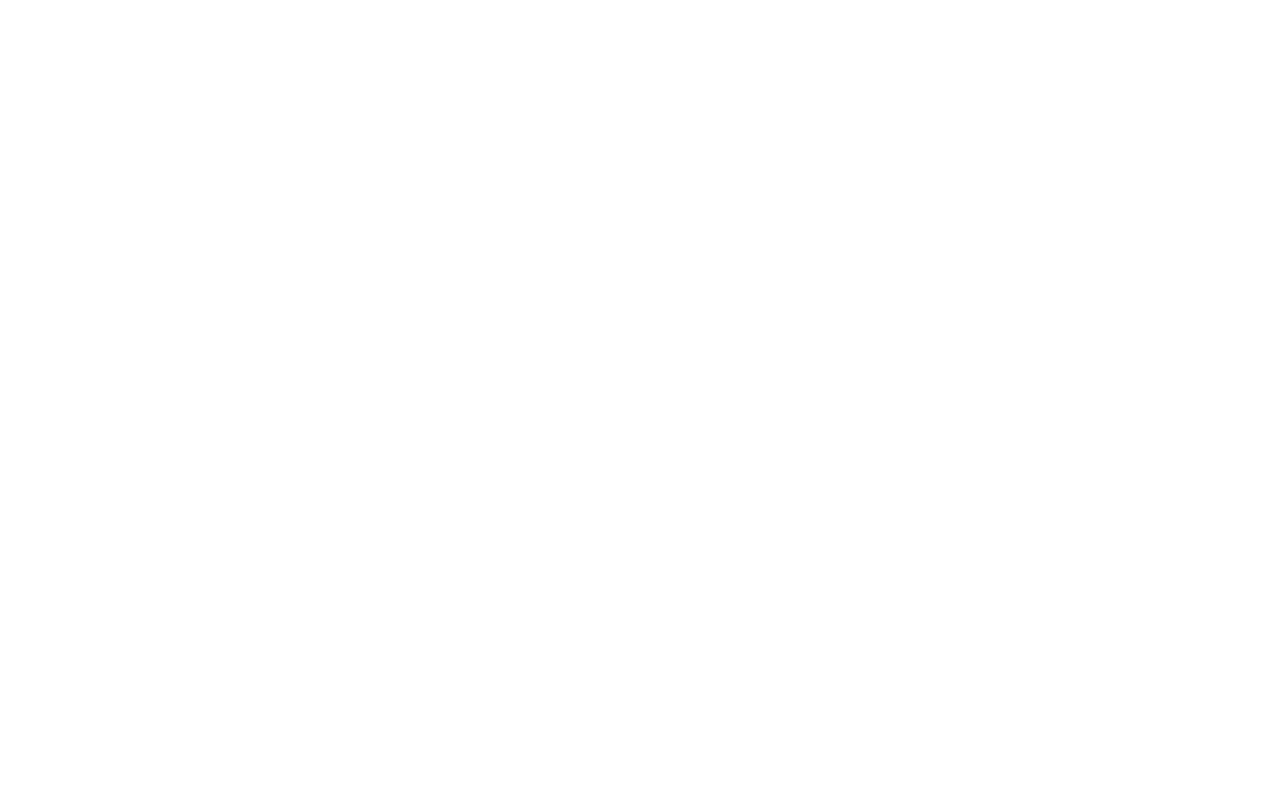
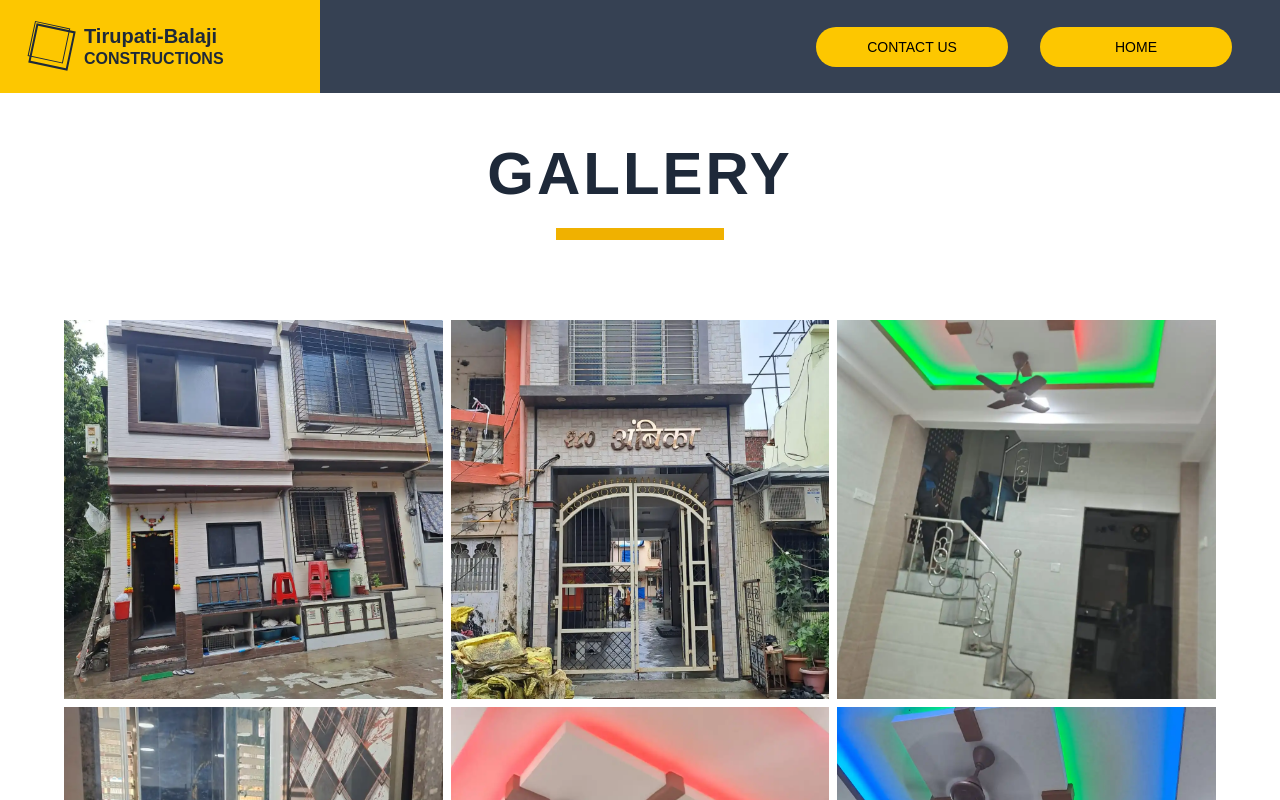
Before and after one commit to AAROHSINHA/Tirupati-Balaji-Construction-Site, a React (Vite) app in the folder site/: page /gallery in a window 1280 px wide. Before the commit this address had no page. Shown: the top 800 px of the page. Built offline with nearby package versions, Linux system fonts and the light colour scheme.

Commit message:
GALLERY SECTION DONE

```diff
--- a/site/src/App.tsx
+++ b/site/src/App.tsx
@@ -4,6 +4,7 @@
 import ConstructionPage from "./ServicesPage/ServicePages/ConstructionPage.tsx";
 import { Routes, Route, useLocation } from "react-router-dom";
 import { useEffect } from "react";
+import GallerySection from "./ServicesPage/ServicePages/GallerySection.tsx";
 
 function App() {
   const { pathname } = useLocation();
@@ -20,6 +21,7 @@
         path="/construction-and-remodelling"
         element={<ConstructionPage />}
       />
+      <Route path="/gallery" element={<GallerySection />} />
     </Routes>
   );
 }
--- /dev/null
+++ b/site/src/ServicesPage/CommonComponents/Floating.tsx
@@ -0,0 +1,33 @@
+export default function Floating() {
+  return (
+    <div className="fixed right-6 bottom-6 flex flex-col gap-4">
+      {/* WhatsApp Button */}
+      <a
+        href="https://wa.me/your-number"
+        className="w-14 h-14 bg-green-500 hover:bg-green-600 rounded-full flex items-center justify-center shadow-lg hover:shadow-xl transition-all duration-300 transform hover:scale-110"
+      >
+        <svg
+          className="w-7 h-7 text-white"
+          fill="currentColor"
+          viewBox="0 0 24 24"
+        >
+          <path d="M17.472 14.382c-.297-.149-1.758-.867-2.03-.967-.273-.099-.471-.148-.67.15-.197.297-.767.966-.94 1.164-.173.199-.347.223-.644.075-.297-.15-1.255-.463-2.39-1.475-.883-.788-1.48-1.761-1.653-2.059-.173-.297-.018-.458.13-.606.134-.133.298-.347.446-.52.149-.174.198-.298.298-.497.099-.198.05-.371-.025-.52-.075-.149-.669-1.612-.916-2.207-.242-.579-.487-.5-.669-.51-.173-.008-.371-.01-.57-.01-.198 0-.52.074-.792.372-.272.297-1.04 1.016-1.04 2.479 0 1.462 1.065 2.875 1.213 3.074.149.198 2.096 3.2 5.077 4.487.709.306 1.262.489 1.694.625.712.227 1.36.195 1.871.118.571-.085 1.758-.719 2.006-1.413.248-.694.248-1.289.173-1.413-.074-.124-.272-.198-.57-.347m-5.421 7.403h-.004a9.87 9.87 0 01-5.031-1.378l-.361-.214-3.741.982.998-3.648-.235-.374a9.86 9.86 0 01-1.51-5.26c.001-5.45 4.436-9.884 9.888-9.884 2.64 0 5.122 1.03 6.988 2.898a9.825 9.825 0 012.893 6.994c-.003 5.45-4.437 9.884-9.885 9.884m8.413-18.297A11.815 11.815 0 0012.05 0C5.495 0 .16 5.335.157 11.892c0 2.096.547 4.142 1.588 5.945L.057 24l6.305-1.654a11.882 11.882 0 005.683 1.448h.005c6.554 0 11.89-5.335 11.893-11.893A11.821 11.821 0 0020.885 3.488" />
+        </svg>
+      </a>
+
+      {/* Phone Button */}
+      <a
+        href="tel:7765909862"
+        className="w-14 h-14 bg-yellow-400 hover:bg-yellow-500 rounded-full flex items-center justify-center shadow-lg hover:shadow-xl transition-all duration-300 transform hover:scale-110"
+      >
+        <svg
+          className="w-7 h-7 text-black"
+          fill="currentColor"
+          viewBox="0 0 24 24"
+        >
+          <path d="M6.62 10.79c1.44 2.83 3.76 5.14 6.59 6.59l2.2-2.2c.27-.27.67-.36 1.02-.24 1.12.37 2.33.57 3.57.57.55 0 1 .45 1 1V20c0 .55-.45 1-1 1-9.39 0-17-7.61-17-17 0-.55.45-1 1-1h3.5c.55 0 1 .45 1 1 0 1.25.2 2.45.57 3.57.11.35.03.74-.25 1.02l-2.2 2.2z" />
+        </svg>
+      </a>
+    </div>
+  );
+}
--- /dev/null
+++ b/site/src/ServicesPage/CommonComponents/Gallery.tsx
@@ -0,0 +1,35 @@
+interface GalleryProps {
+  images?: string[];
+  className?: string;
+}
+
+export default function Gallery({ images, className = "" }: GalleryProps) {
+  // Generate 32 placeholder images if no images provided
+  const galleryImages =
+    images ||
+    Array.from(
+      { length: 32 },
+      (_, i) =>
+        `/placeholder.svg?height=300&width=300&query=gallery image ${i + 1}`
+    );
+
+  return (
+    <div className={`mx-6 md:mx-12 lg:mx-16 ${className} mt-[5em]`}>
+      <div className="grid grid-cols-2 lg:grid-cols-3 gap-2">
+        {galleryImages.map((image, index) => (
+          <div
+            key={index}
+            className="aspect-square overflow-hidden bg-muted hover:scale-105 transition-transform duration-200 cursor-pointer"
+          >
+            <img
+              src={image || "/placeholder.svg"}
+              alt={`Gallery image ${index + 1}`}
+              className="w-full h-full object-cover"
+              loading="lazy"
+            />
+          </div>
+        ))}
+      </div>
+    </div>
+  );
+}
--- a/site/src/ServicesPage/ServicePages/ConstructionPage.tsx
+++ b/site/src/ServicesPage/ServicePages/ConstructionPage.tsx
@@ -7,10 +7,12 @@
 import ContactButton from "../CommonComponents/ContactButton.tsx";
 import { constructionDescription } from "./content.ts";
 import { constructionCardData } from "./content.ts";
+import Floating from "../CommonComponents/Floating.tsx";
 
 export default function ConstructionPage() {
   return (
     <div>
+      <Floating />
       <Navbar />
       <Header title="CONSTRUCTION AND REMODELLING" />
       <Content
--- /dev/null
+++ b/site/src/ServicesPage/ServicePages/GallerySection.tsx
@@ -0,0 +1,16 @@
+import galleryImages from "./gallery";
+import Gallery from "../CommonComponents/Gallery";
+import Navbar from "../CommonNavbar/Navbar";
+import Header from "../CommonComponents/Header";
+import Footer from "../../components/Footer/Footer";
+
+export default function GallerySection() {
+  return (
+    <>
+      <Navbar />
+      <Header title="GALLERY" />
+      <Gallery images={galleryImages} />
+      <Footer />
+    </>
+  );
+}
--- a/site/src/ServicesPage/ServicePages/InteriorPage.tsx
+++ b/site/src/ServicesPage/ServicePages/InteriorPage.tsx
@@ -7,10 +7,12 @@
 import ContactButton from "../CommonComponents/ContactButton.tsx";
 import { interiorDescription } from "./content.ts";
 import { interiorCardData } from "./content.ts";
+import Floating from "../CommonComponents/Floating.tsx";
 
 export default function InteriorPage() {
   return (
     <div>
+      <Floating />
       <Navbar />
       <Header title="INTERIOR AND FINISHING" />
       <Content
--- a/site/src/ServicesPage/ServicePages/PlumbingPage.tsx
+++ b/site/src/ServicesPage/ServicePages/PlumbingPage.tsx
@@ -7,10 +7,12 @@
 import ContactButton from "../CommonComponents/ContactButton.tsx";
 import { plumbingDescription } from "./content.ts";
 import { plumbingCardData } from "./content.ts";
+import Floating from "../CommonComponents/Floating.tsx";
 
 export default function PlumbingPage() {
   return (
     <div>
+      <Floating />
       <Navbar />
       <Header title="PLUMBING AND UTILITIES" />
       <Content
--- /dev/null
+++ b/site/src/ServicesPage/ServicePages/gallery.ts
@@ -0,0 +1,47 @@
+import img1 from "../../assets/Gallery/img1.webp";
+import img2 from "../../assets/Gallery/img2.webp";
+import img3 from "../../assets/Gallery/img3.webp";
+import img4 from "../../assets/Gallery/img4.webp";
+import img5 from "../../assets/Gallery/img5.webp";
+import img6 from "../../assets/Gallery/img6.webp";
+import img7 from "../../assets/Gallery/img7.webp";
+import img8 from "../../assets/Gallery/img8.webp";
+import img9 from "../../assets/Gallery/img9.webp";
+import img10 from "../../assets/Gallery/img10.webp";
+import img11 from "../../assets/Gallery/img11.webp";
+import img12 from "../../assets/Gallery/img12.webp";
+import img13 from "../../assets/Gallery/img13.webp";
+import img14 from "../../assets/Gallery/img14.webp";
+import img15 from "../../assets/Gallery/img15.webp";
+import img16 from "../../assets/Gallery/img16.webp";
+import img17 from "../../assets/Gallery/img17.webp";
+import img18 from "../../assets/Gallery/img18.webp";
+import img19 from "../../assets/Gallery/img19.webp";
+import img20 from "../../assets/Gallery/img20.webp";
+import img21 from "../../assets/Gallery/img21.webp";
+
+const galleryImages = [
+  img1,
+  img2,
+  img3,
+  img4,
+  img5,
+  img6,
+  img7,
+  img8,
+  img9,
+  img10,
+  img11,
+  img12,
+  img13,
+  img14,
+  img15,
+  img16,
+  img17,
+  img18,
+  img19,
+  img20,
+  img21,
+];
+
+export default galleryImages;
--- a/site/src/components/GallerySection/components/ViewMore.tsx
+++ b/site/src/components/GallerySection/components/ViewMore.tsx
@@ -1,8 +1,10 @@
+import { Link } from "react-router-dom";
+
 export default function ViewMore() {
   return (
     <div className="text-center mb-12 mt-12">
       <button className="text-gray-800 font-semibold tracking-wide border-b-2 border-yellow-500 hover:text-yellow-600 hover:border-yellow-600 transition hover:cursor-pointer">
-        View More
+        <Link to={"/gallery"}>View More</Link>
       </button>
     </div>
   );
--- a/site/src/components/GallerySection/components/ViewMoreButton.tsx
+++ b/site/src/components/GallerySection/components/ViewMoreButton.tsx
@@ -1,6 +1,7 @@
 "use client";
 
 import { ChevronDown } from "lucide-react";
+import { Link } from "react-router-dom";
 
 interface ViewMoreButtonProps {
   onClick?: () => void;
@@ -18,9 +19,9 @@
         className={`group inline-flex items-center gap-2 bg-transparent border-none p-2 cursor-pointer rounded-md transition-colors ${className}`}
       >
         <span className="text-sm font-normal text-gray-400 group-hover:text-gray-800">
-          View More
+          <Link to={"/gallery"}>View More</Link>
         </span>
-        <ChevronDown className="w-4 h-4 text-gray-400 group-hover:text-gray-600 transition-colors" />
+        {/* <ChevronDown className="w-4 h-4 text-gray-400 group-hover:text-gray-600 transition-colors" /> */}
       </button>
     </div>
   );
```
